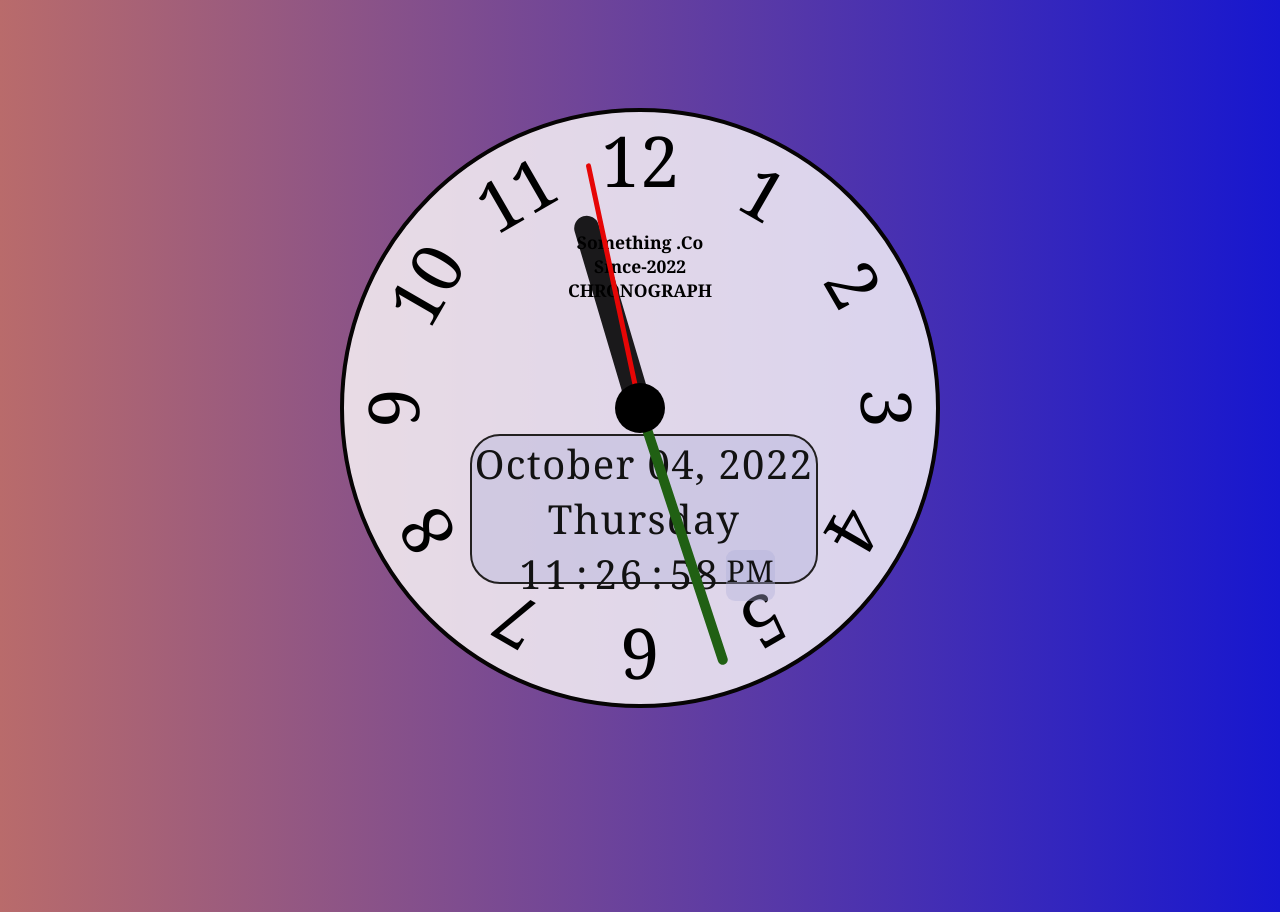
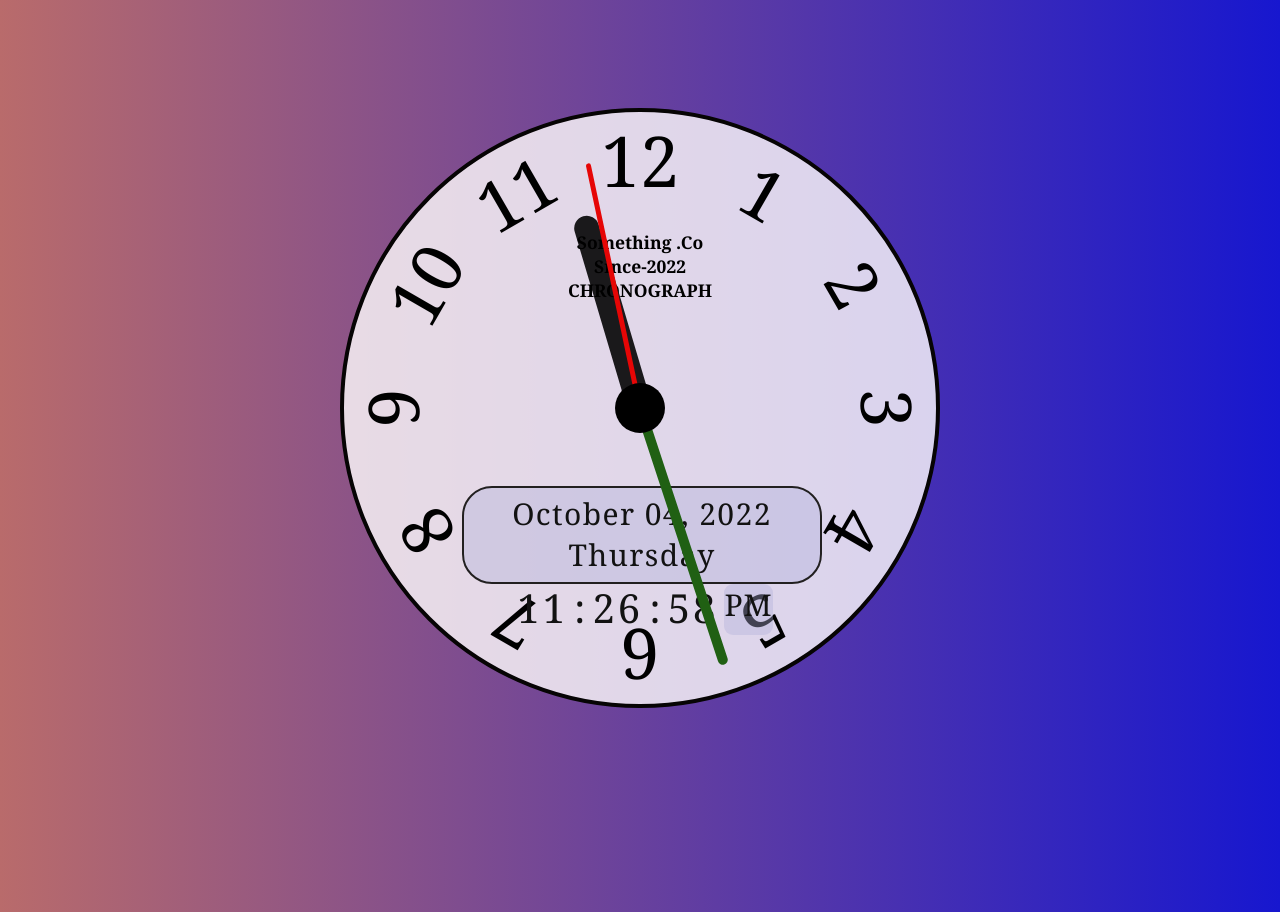
Before and after one commit to ShahriarAbsar/JAVASCRIPT-CLOCK, a plain HTML site: page index.html in a window 1280 px wide. Drawn offline with Linux system fonts and the light colour scheme.

Commit message:
fix commit

```diff
--- a/style.css
+++ b/style.css
@@ -283,13 +283,13 @@ overflow: hidden;
 .Datetime{
     color: rgb(18, 18, 18);
     background: #afafd761;
-    height: 150px;
-    width: 348px;
+    height: 98px;
+    width: 360px;
     padding: 0px 0px;
     border: 2px solid rgb(34, 32, 32);
     border-radius: 30px;
     position: absolute;
-    right: 118px;
+    right: 114px;
     bottom: 120px;
     transition: 1s;
     transition-property : background , box-shadow ;
@@ -300,10 +300,10 @@ overflow: hidden;
     box-shadow: 0 0 30px rgb(235, 229, 235);
 }
 .date{
-    font-size: 40px;
+    font-size: 30px;
     text-align: center;
     letter-spacing: 1.4px;
-    padding: 0px;
+    padding: 5px;
 }
 .time{
     font-size: 40px;
```
